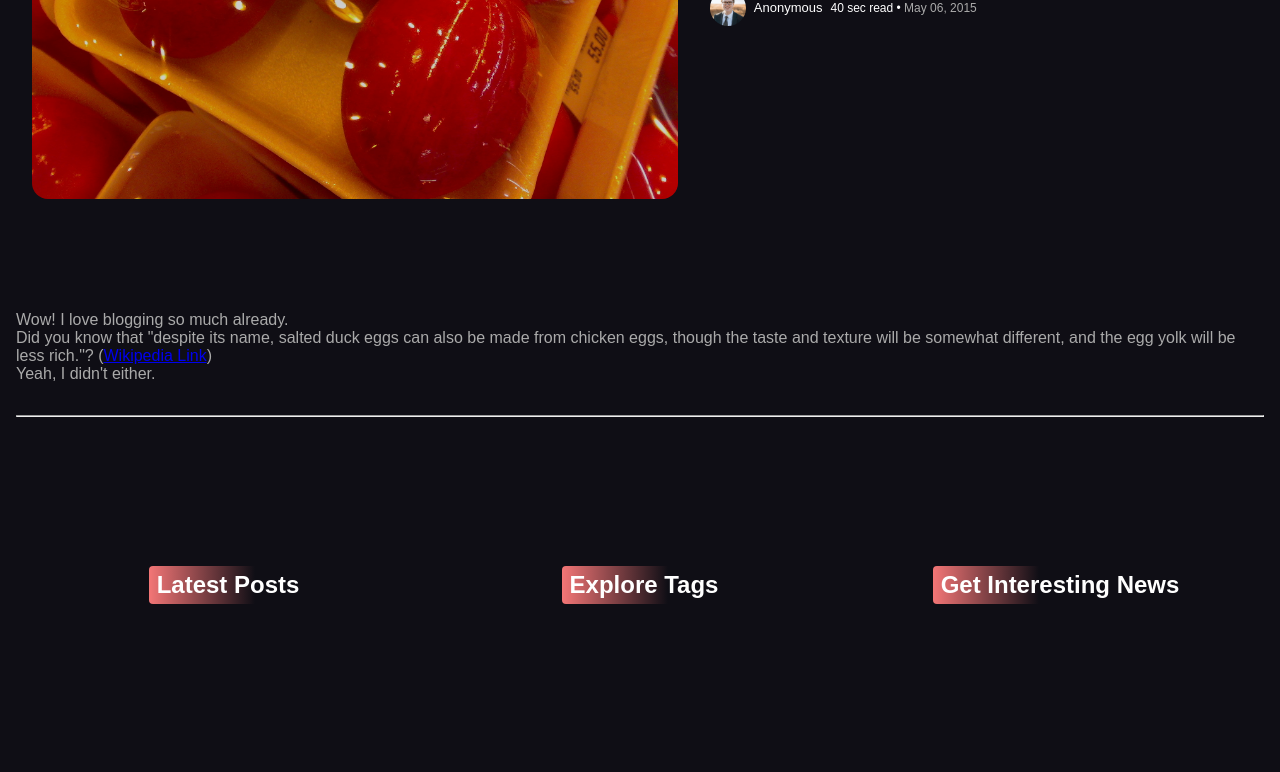
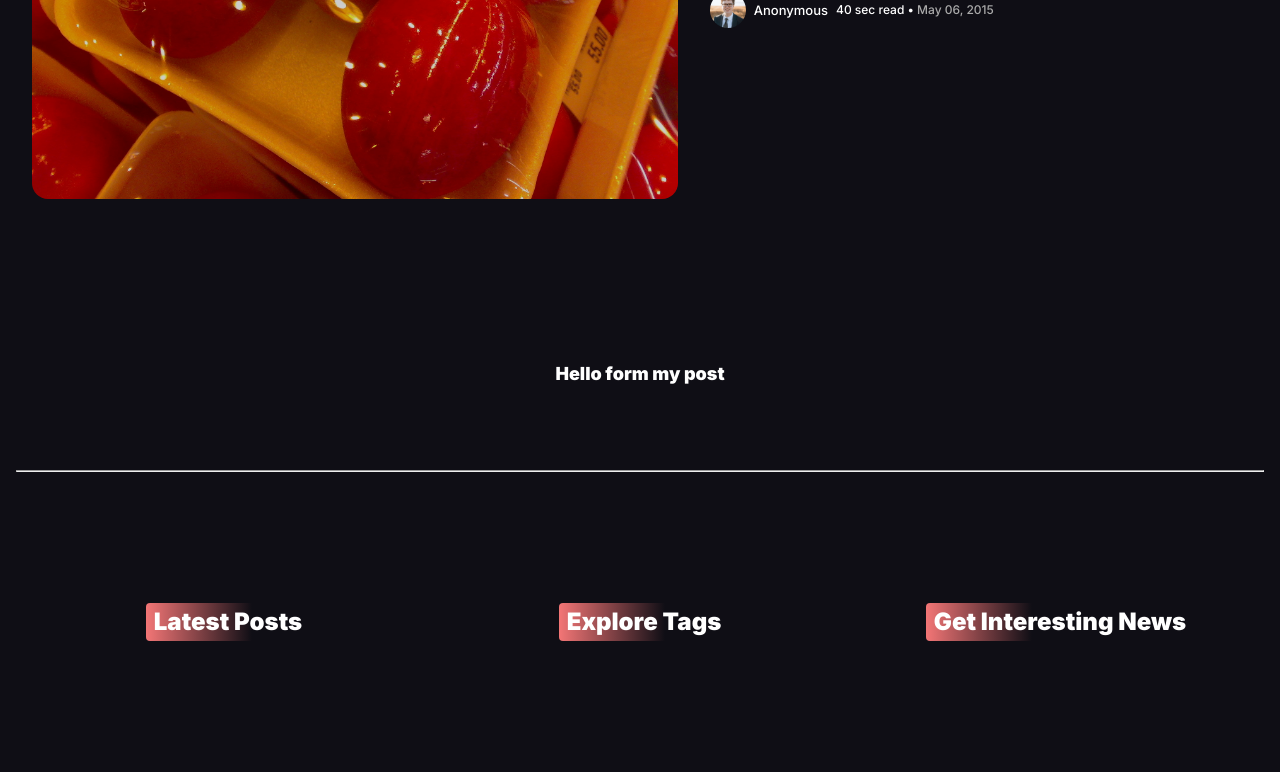
Before and after one commit to disko998/gatsby-blog, a Gatsby site: page /my-second-post/ in a window 1280 px wide. Shown: the part 445-1217 px from the top of the page. Before the commit the page ends 1180 px from the top, so only its background shows below. Built offline with nearby package versions, Linux system fonts and the light colour scheme; Gatsby itself is replaced by a stand-in of ours; a web font is replaced by a local one.

Commit message:
blog text

```diff
--- a/content/blog/my-second-post/index.md
+++ b/content/blog/my-second-post/index.md
@@ -8,11 +8,4 @@ thumbnail: ./salty_egg.jpg
 avatar: ./profile.jpg
 ---
 
-Wow! I love blogging so much already.
-
-Did you know that "despite its name, salted duck eggs can also be made from
-chicken eggs, though the taste and texture will be somewhat different, and the
-egg yolk will be less rich."?
-([Wikipedia Link](https://en.wikipedia.org/wiki/Salted_duck_egg))
-
-Yeah, I didn't either.
+# Hello form my post
--- a/gatsby-config.js
+++ b/gatsby-config.js
@@ -61,7 +61,7 @@ module.exports = {
       options: {
         fonts: [
           `roboto mono`,
-          `muli\:300,400,400i,500,700,800,900`, // you can also specify font weights and styles
+          `inter\:300,400,400i,500,700,800,900`, // you can also specify font weights and styles
         ],
         display: "swap",
       },
--- /dev/null
+++ b/src/components/Avatar.tsx
@@ -0,0 +1,19 @@
+import React from "react"
+
+import { Avatar as AvatarImg } from "./elements"
+
+export function Avatar({ src, size = 36 }: AvatarProps) {
+  return (
+    <AvatarImg
+      style={{ height: size, width: size }}
+      fadeIn={true}
+      fixed={src && src.childImageSharp.fixed}
+      alt="Avatar"
+    />
+  )
+}
+
+type AvatarProps = {
+  src: any
+  size?: number
+}
--- a/src/components/BlogCard.tsx
+++ b/src/components/BlogCard.tsx
@@ -1,14 +1,12 @@
 import React from "react"
 import { PostNode } from "../@types"
 import { navigate } from "gatsby"
-import Img from "gatsby-image"
 
-import { Tags } from "./Tags"
+import { Tags, Avatar } from "./index"
 import {
   ArticleCard,
   CardDesc,
   CardFooter,
-  Avatar,
   Author,
   PostDate,
   ReadTime,
@@ -23,10 +21,13 @@ export const BlogCard: React.FC<PostCardProps> = ({ post }) => {
     <ArticleCard onClick={() => navigate(post.fields.slug)}>
       <Thumb
         fadeIn={true}
-        fluid={post.frontmatter.thumbnail.childImageSharp.fluid}
+        fluid={
+          post.frontmatter.thumbnail &&
+          post.frontmatter.thumbnail.childImageSharp.fluid
+        }
       />
       <CardContent>
-        <div>
+        <main>
           <Tags tags={post.frontmatter.tags} />
           <h2>{post.frontmatter.title}</h2>
           <CardDesc
@@ -38,20 +39,14 @@ export const BlogCard: React.FC<PostCardProps> = ({ post }) => {
             itemProp="description"
           />
           <CardFooter>
-            <Avatar
-              style={{ height: 36, width: 36 }}
-              fadeIn={true}
-              fixed={post.frontmatter.avatar.childImageSharp.fixed}
-              alt="Avatar"
-            />
-
+            <Avatar src={post.frontmatter.avatar} />
             <Author>{post.frontmatter.author}</Author>
             <ReadTime>
               {post.frontmatter.readTime} read &bull;
               <PostDate>{` ${post.frontmatter.date}`}</PostDate>
             </ReadTime>
           </CardFooter>
-        </div>
+        </main>
       </CardContent>
     </ArticleCard>
   )
--- a/src/components/Tags.tsx
+++ b/src/components/Tags.tsx
@@ -5,12 +5,13 @@ import { TagList, Tag, HashTag } from "../components/elements"
 export function Tags({ tags }: { tags: string[] }) {
   return (
     <TagList>
-      {tags.map(tag => (
-        <Tag>
-          <HashTag>#</HashTag>
-          {tag}
-        </Tag>
-      ))}
+      {tags &&
+        tags.map(tag => (
+          <Tag>
+            <HashTag>#</HashTag>
+            {tag}
+          </Tag>
+        ))}
     </TagList>
   )
 }
--- a/src/components/elements/blog-post.ts
+++ b/src/components/elements/blog-post.ts
@@ -20,3 +20,39 @@ export const FeaturedImage = styled(Img)<GatsbyImageFluidProps>`
 export const PostTitle = styled.h1`
   font-size: 3rem;
 `
+
+export const BlogPost = styled.article`
+  width: 100%;
+  margin: auto;
+  max-width: ${rem(750)};
+  font-size: 18px;
+  line-height: 1.7;
+
+  & > * {
+    margin: ${p => p.theme.spacing.large} 0;
+  }
+
+  h1,
+  h2 {
+    text-align: center;
+  }
+
+  blockquote {
+    position: relative;
+    padding: 32px 20px 62px 64px;
+    margin-bottom: 0;
+    font-size: 30px;
+    line-height: 38px;
+    font-weight: 900;
+    color: #fff;
+
+    &::before {
+      content: "'";
+      position: absolute;
+      top: 0.59em;
+      left: -0.01em;
+      font-size: 4em;
+      color: #ff7b7b;
+    }
+  }
+`
--- a/src/components/index.ts
+++ b/src/components/index.ts
@@ -2,3 +2,4 @@ export * from "./Layout"
 export * from "./BlogPosts"
 export * from "./BlogCard"
 export * from "./Tags"
+export * from "./Avatar"
--- a/src/styles/theme.ts
+++ b/src/styles/theme.ts
@@ -1,6 +1,6 @@
 export default {
   fonts: {
-    main: "Muli, sans-serif",
+    main: "Inter, sans-serif",
     code: "Roboto Mono, monospace",
   },
   colors: {
--- a/src/templates/blog-post.js
+++ b/src/templates/blog-post.js
@@ -2,7 +2,7 @@ import React from "react"
 import { Link, graphql } from "gatsby"
 import Img, { GatsbyImageFluidProps, GatsbyImageFixedProps } from "gatsby-image"
 
-import { Layout, Tags } from "../components"
+import { Layout, Tags, Avatar } from "../components"
 import SEO from "../components/seo"
 import {
   PostHeader,
@@ -13,9 +13,9 @@ import {
   PostTitle,
   Author,
   CardFooter,
-  Avatar,
   FeaturedImage,
   Section,
+  BlogPost,
 } from "../components/elements"
 
 const BlogPostTemplate = ({ data, location }) => {
@@ -39,7 +39,10 @@ const BlogPostTemplate = ({ data, location }) => {
             <Col flex={1.2}>
               <FeaturedImage
                 fadeIn={true}
-                fluid={post.frontmatter.thumbnail.childImageSharp.fluid}
+                fluid={
+                  post.frontmatter.thumbnail &&
+                  post.frontmatter.thumbnail.childImageSharp.fluid
+                }
               />
             </Col>
             <Col>
@@ -49,12 +52,7 @@ const BlogPostTemplate = ({ data, location }) => {
                   {post.frontmatter.title}
                 </PostTitle>
                 <CardFooter>
-                  <Avatar
-                    style={{ height: 36, width: 36 }}
-                    fadeIn={true}
-                    fixed={post.frontmatter.avatar.childImageSharp.fixed}
-                    alt="Avatar"
-                  />
+                  <Avatar src={post.frontmatter.avatar} />
                   <Author>{post.frontmatter.author}</Author>
                   <ReadTime>
                     {post.frontmatter.readTime} read &bull;
@@ -66,10 +64,12 @@ const BlogPostTemplate = ({ data, location }) => {
           </Grid>
         </Section>
 
-        <Section
-          dangerouslySetInnerHTML={{ __html: post.html }}
-          itemProp="articleBody"
-        />
+        <Section>
+          <BlogPost
+            dangerouslySetInnerHTML={{ __html: post.html }}
+            itemProp="articleBody"
+          />
+        </Section>
 
         <hr />
       </article>
```
